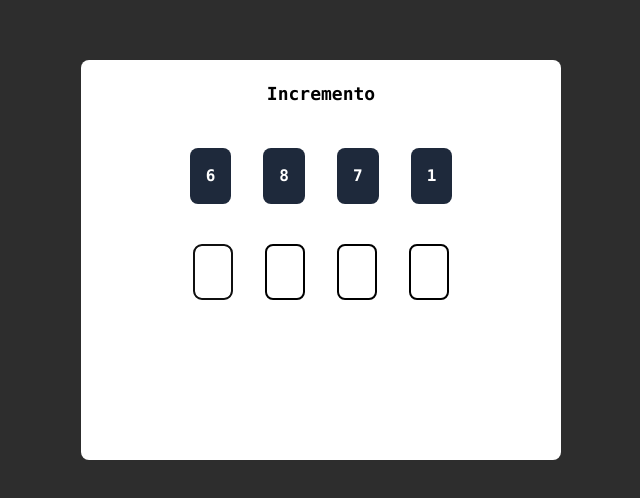
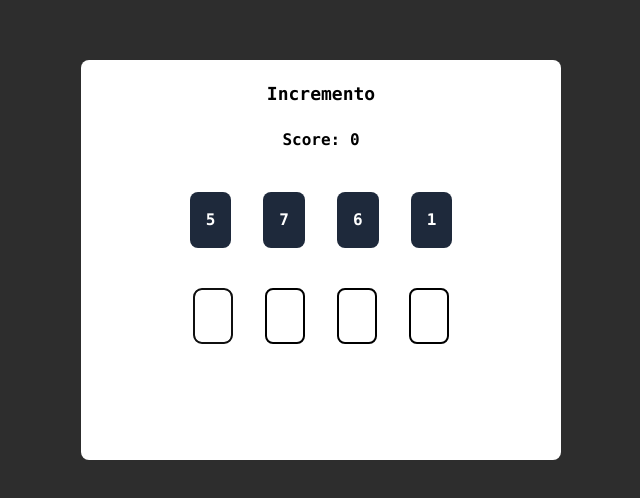
Before and after one commit to russellbanares322/incremento, a React (Vite) app: page / in a window 1280 px wide. Shown: the part 140-638 px from the top of the page, without its empty margins (319-959 px from the left). Built offline with nearby package versions, Linux system fonts and the light colour scheme.

Commit message:
feat: add score when all numbers matched

```diff
--- a/src/components/Home.jsx
+++ b/src/components/Home.jsx
@@ -3,11 +3,11 @@ import { NumbersInputData } from "../data/NumbersInputData";
 
 const Home = () => {
   const numbersInputRef = useRef([]);
-  const [numbers] = useState({
-    firstNumber: Math.floor(Math.random() * 9) + 1,
-    secondNumber: Math.floor(Math.random() * 9) + 1,
-    thirdNumber: Math.floor(Math.random() * 9) + 1,
-    fourthNumber: Math.floor(Math.random() * 9) + 1,
+  const [numbers, setNumbers] = useState({
+    firstNumber: Math.floor(Math.random() * 8) + 1,
+    secondNumber: Math.floor(Math.random() * 8) + 1,
+    thirdNumber: Math.floor(Math.random() * 8) + 1,
+    fourthNumber: Math.floor(Math.random() * 8) + 1,
   });
   const [numbersInput, setNumbersInput] = useState({
     firstInputNumber: "",
@@ -15,6 +15,7 @@ const Home = () => {
     thirdInputNumber: "",
     fourthInputNumber: "",
   });
+  const [score, setScore] = useState(0);
 
   //Number styles
   const numberStyles = "bg-slate-800 p-4 rounded-lg text-white";
@@ -30,7 +31,7 @@ const Home = () => {
     });
   };
 
-  //Handler for inputs to jump to another input after answer is typed
+  //Handler for inputs to jump to another input if the input itself already has a value
   useEffect(() => {
     numbersInputRef.current = numbersInputRef.current.slice(
       0,
@@ -53,11 +54,47 @@ const Home = () => {
     if (numbersInput.thirdInputNumber.length > 0) {
       numbersInputRef.current[3].focus();
     }
+    if (numbersInput.fourthInputNumber.length > 0) {
+      setNumbersInput({
+        firstInputNumber: "",
+        secondInputNumber: "",
+        thirdInputNumber: "",
+        fourthInputNumber: "",
+      });
+      handleGenerateNumbers();
+    }
   }, [numbersInput, NumbersInputData]);
+
+  //Handler for generating random numbers
+  const handleGenerateNumbers = () => {
+    setNumbers({
+      firstNumber: Math.floor(Math.random() * 8) + 1,
+      secondNumber: Math.floor(Math.random() * 8) + 1,
+      thirdNumber: Math.floor(Math.random() * 8) + 1,
+      fourthNumber: Math.floor(Math.random() * 8) + 1,
+    });
+  };
+
+  //Checking if the typed answer matches the numbers
+  useEffect(() => {
+    const isAnswerCorrect =
+      +numbersInput.firstInputNumber === numbers.firstNumber + 1 &&
+      +numbersInput.secondInputNumber === numbers.secondNumber + 1 &&
+      +numbersInput.thirdInputNumber === numbers.thirdNumber + 1 &&
+      +numbersInput.fourthInputNumber === numbers.fourthNumber + 1;
+
+    if (isAnswerCorrect) {
+      setScore((prevScore) => prevScore + 1);
+    }
+    if (!isAnswerCorrect && numbersInput.fourthInputNumber.length > 0) {
+      setScore(0);
+    }
+  }, [numbersInput]);
 
   return (
     <div className="bg-white w-[30rem] h-[25rem] rounded-lg">
       <h1 className="text-center mt-5 text-lg">Incremento</h1>
+      <h3 className="text-center mt-5">Score: {score}</h3>
       <div className="flex justify-center align-center gap-8 mt-10">
         <h4 className={numberStyles}>{numbers.firstNumber}</h4>
         <h4 className={numberStyles}>{numbers.secondNumber}</h4>
```
